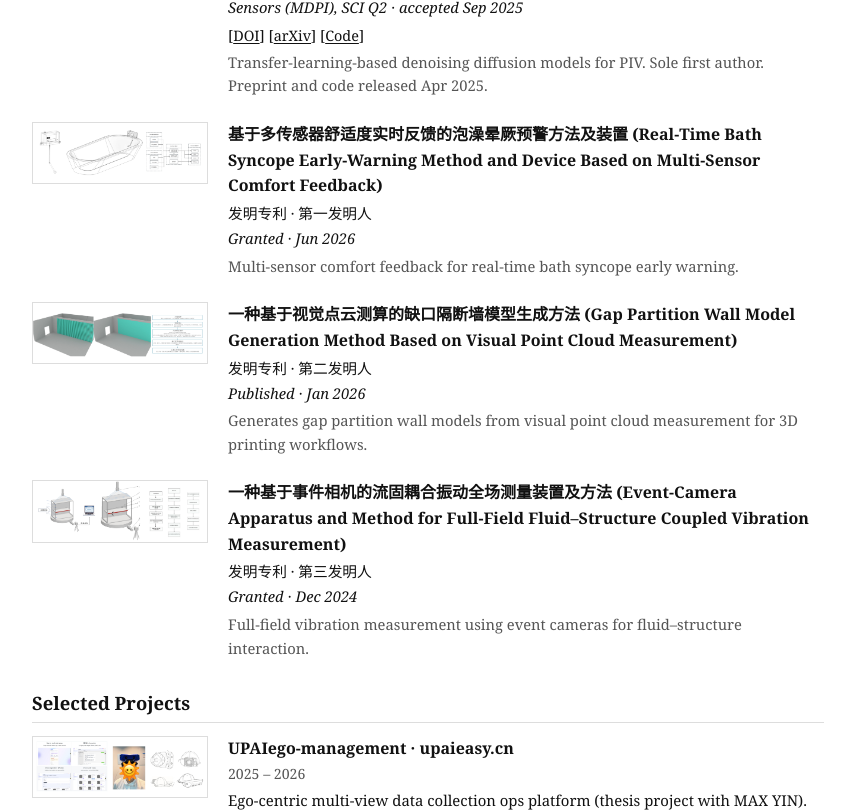
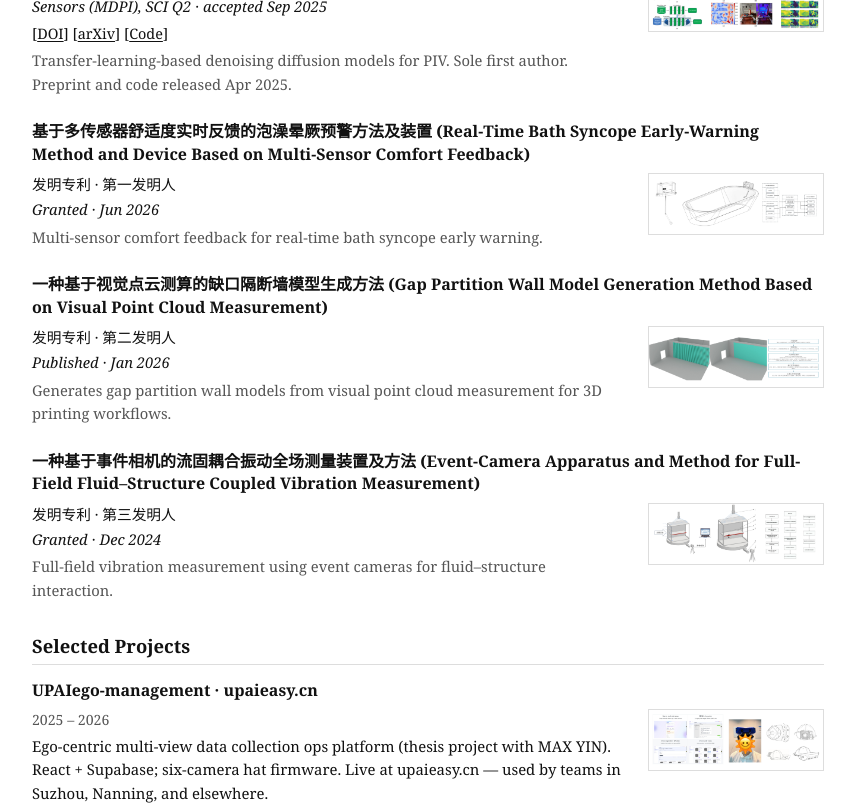
Before and after one commit to Zhu-Qianyu/Zhu-Qianyu, a Vue app: page / in a window 1280 px wide. Shown: the part 1640-2452 px from the top of the page, without its empty margins (212-1067 px from the left). Built offline with nearby package versions, Linux system fonts and the light colour scheme.

Commit message:
Fix publication and project layout: title on top, text left, image right.

```diff
--- a/src/App.vue
+++ b/src/App.vue
@@ -93,11 +93,6 @@ function scrollTo(id) {
       <section id="publications" class="section">
         <h2>Selected Publications</h2>
         <article v-for="pub in publications" :key="pub.title" class="pub">
-          <div class="media-row">
-            <figure v-if="pub.image" class="media-figure">
-              <img :src="assetUrl(pub.image)" :alt="pub.title" loading="lazy" />
-            </figure>
-            <div class="media-body">
           <h3 class="pub-title">
             <a
               v-if="pub.links[0]"
@@ -107,6 +102,8 @@ function scrollTo(id) {
             >{{ pub.title }}</a>
             <span v-else>{{ pub.title }}</span>
           </h3>
+          <div class="media-row">
+            <div class="media-body">
               <p class="pub-meta">{{ pub.authors }}</p>
               <p class="pub-venue"><em>{{ pub.venue }}</em></p>
               <p v-if="pub.links.length" class="pub-links">
@@ -116,6 +113,9 @@ function scrollTo(id) {
               </p>
               <p class="pub-desc">{{ pub.desc }}</p>
             </div>
+            <figure v-if="pub.image" class="media-figure">
+              <img :src="assetUrl(pub.image)" :alt="pub.title" loading="lazy" />
+            </figure>
           </div>
         </article>
       </section>
@@ -123,12 +123,9 @@ function scrollTo(id) {
       <section id="projects" class="section">
         <h2>Selected Projects</h2>
         <article v-for="item in projectItems" :key="item.title" class="entry">
+          <h3 class="entry-title">{{ item.title }}</h3>
           <div class="media-row">
-            <figure v-if="item.image" class="media-figure">
-              <img :src="assetUrl(item.image)" :alt="item.title" loading="lazy" />
-            </figure>
             <div class="media-body">
-              <h3 class="entry-title">{{ item.title }}</h3>
               <p class="entry-meta">{{ item.period }}</p>
               <p class="entry-desc">{{ item.desc }}</p>
               <p v-if="item.links" class="entry-links">
@@ -137,6 +134,9 @@ function scrollTo(id) {
                 </span>
               </p>
             </div>
+            <figure v-if="item.image" class="media-figure">
+              <img :src="assetUrl(item.image)" :alt="item.title" loading="lazy" />
+            </figure>
           </div>
         </article>
       </section>
@@ -337,7 +337,8 @@ function scrollTo(id) {
 .pub-title {
   font-size: 1rem;
   font-weight: 700;
-  margin-bottom: 0.2rem;
+  margin-bottom: 0.5rem;
+  line-height: 1.4;
 }
 
 .pub-title a {
@@ -377,7 +378,8 @@ function scrollTo(id) {
 .entry-title {
   font-size: 1rem;
   font-weight: 600;
-  margin-bottom: 0.1rem;
+  margin-bottom: 0.5rem;
+  line-height: 1.4;
 }
 
 .entry-meta {
```
Lines whose indentation alone changed are shown as unchanged.
